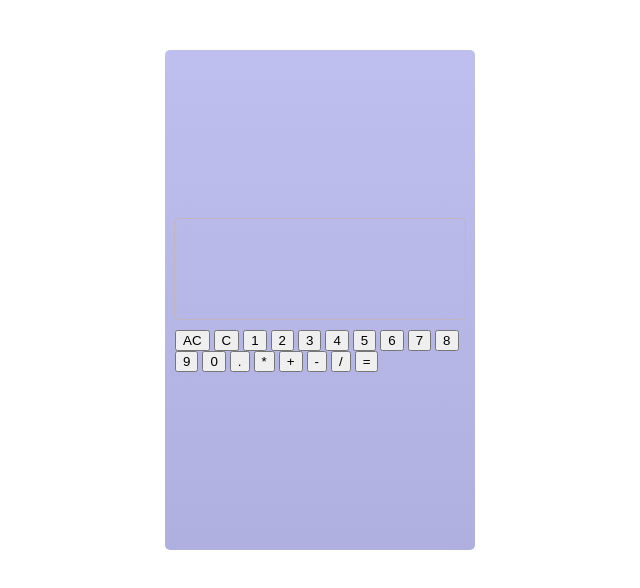
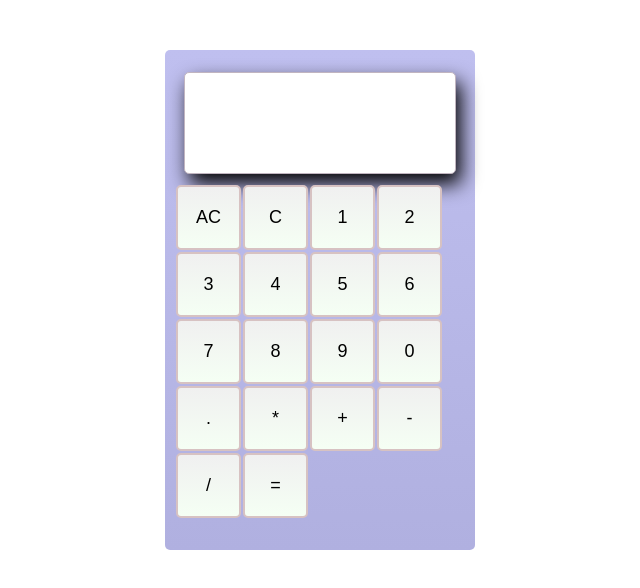
Before and after one commit to RoarAbiye/calculator, a website: page index.html in a window 1280 px wide. Shown: the whole page, without its empty margins (320-960 px from the left). Drawn offline with Linux system fonts and the light colour scheme.

Commit message:
Updates and refactored code

```diff
--- a/script.js
+++ b/script.js
@@ -7,7 +7,7 @@ const deleteButton = document.querySelector(".delete");
 let currentOperand = "";
 let previousOperand = "";
 let operator = "";
-let calculatorReset = false
+let calculatorReset = false;
 
 numButtons.forEach((button) => {
   button.addEventListener("click", () => {
@@ -108,7 +108,7 @@ function appendOperand(operand) {
   } else if (operand === "0" && currentOperand === 0) {
     return;
   } else if (calculatorReset) {
-    operator = ""
+    operator = "";
     currentOperand += operand;
   } else {
     currentOperand += operand;
@@ -140,9 +140,7 @@ function calclate() {
 //Updates display
 function updateDisplay() {
   document.querySelector("#previousOperand").textContent = previousOperand;
-
   document.querySelector("#currentOperand").textContent = currentOperand;
-
   document.querySelector("#operator").textContent = operator;
 }
 
--- a/style.css
+++ b/style.css
@@ -19,37 +19,50 @@ body {
 }
 
 #display {
+  font-style: bold;
+  font-size: 18px;
   height: 100px;
   border: 1px solid #c1b5c0;
   border-radius: 5px;
+  padding: 0;
+  margin: 0;
+  background-color: white;
+  box-shadow: 5px 10px 20px black;
 }
 
 #previousOperand {
+  text-align: right;
   height: 40px;
+  color: lightgray;
   border-radius: 5px;
   width: 270px;
-  padding: 5px;
-  margin: 5px;
 }
 
 #currentOperand {
+  text-align: right;
+  height: 40px;
+  color: darkgray;
   height: 40px;
   width: 270px;
-  border-radius: 5px;
-  padding: 5px;
-  margin: 5px;
+}
+#operator {
+  font-size: 12px;
+  text-align: left;
+  color: gray
 }
 
-#allClearButton {
+button .clear{
   width: 136px;
 }
 #clearButton {
   width: 137px;
 }
 #numButtons-container {
+  display: flex;
+  flex-wrap: wrap;
   padding: 10px;
 }
-.numButtons {
+.button {
   font-size: 18px;
   margin: 1px;
   padding: 1px;
```
